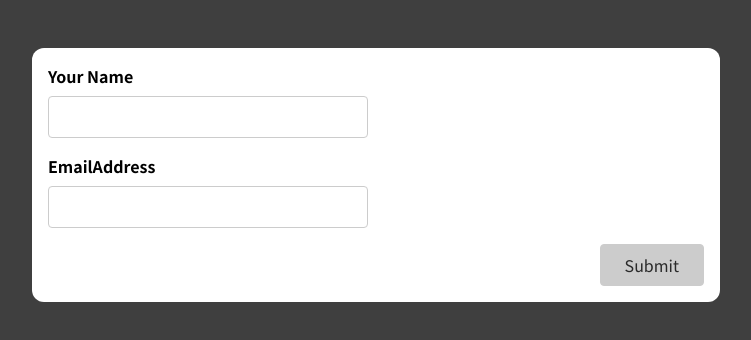
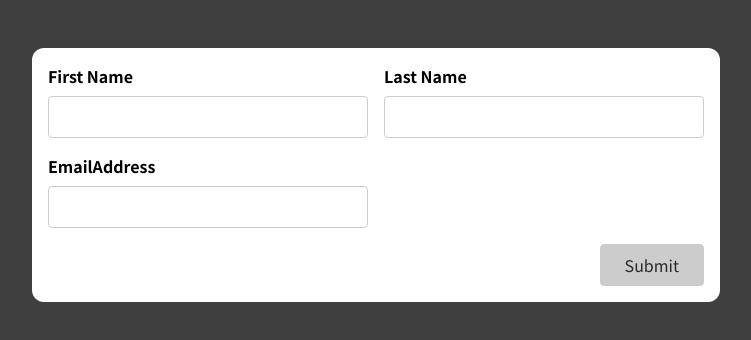
Before and after one commit to Madhurshani-Sivan/react-forms, a React (Create React App) app: page / in a window 1280 px wide. Shown: the top 340 px of the page, without its empty margins (264-1015 px from the left). Built offline with nearby package versions, Linux system fonts and the light colour scheme.

Commit message:
apply hook to BasicForm component

```diff
--- a/src/App.js
+++ b/src/App.js
@@ -1,9 +1,9 @@
-import SimpleInput from './components/SimpleInput';
+import BasicForm from "./components/BasicForm";
 
 function App() {
   return (
     <div className="app">
-      <SimpleInput />
+      <BasicForm />
     </div>
   );
 }
--- a/src/components/BasicForm.js
+++ b/src/components/BasicForm.js
@@ -1,22 +1,120 @@
+import useInput from "../hooks/use-input";
+
 const BasicForm = (props) => {
+  const {
+    value: enteredFirstName,
+    isValid: enteredFirstNameIsValid,
+    hasError: firstNameInputHasError,
+    valueChangeHandler: firstNameChangedHandler,
+    inputBlurHandler: firstNameBlurHandler,
+    reset: resetFirstNameInput,
+  } = useInput((value) => value.trim() !== "");
+
+  const {
+    value: enteredLastName,
+    isValid: enteredLastNameIsValid,
+    hasError: lastNameInputHasError,
+    valueChangeHandler: lastNameChangedHandler,
+    inputBlurHandler: lastNameBlurHandler,
+    reset: resetLastNameInput,
+  } = useInput((value) => value.trim() !== "");
+
+  const {
+    value: enteredEmail,
+    isValid: enteredEmailIsValid,
+    hasError: emailInputHasError,
+    valueChangeHandler: emailChangedHandler,
+    inputBlurHandler: emailBlurHandler,
+    reset: resetEmailInput,
+  } = useInput((value) => value.includes("@"));
+
+  let formIsValid = false;
+
+  if (
+    enteredFirstNameIsValid &&
+    enteredLastNameIsValid &&
+    enteredEmailIsValid
+  ) {
+    formIsValid = true;
+  }
+
+  const formSubmissionHandler = (event) => {
+    event.preventDefault();
+
+    if (
+      !enteredFirstNameIsValid ||
+      !enteredLastNameIsValid ||
+      !enteredEmailIsValid
+    ) {
+      return;
+    }
+
+    console.log(enteredFirstName);
+    console.log(enteredLastName);
+    console.log(enteredEmail);
+    // nameInputRef.current.value = ""; (NOT IDEAL, DON'T MANIPULATE THE DOM)
+    resetFirstNameInput();
+    resetLastNameInput();
+    resetEmailInput();
+  };
+
+  const firstNameInputClasses = firstNameInputHasError
+    ? "form-control invalid"
+    : "form-control";
+
+  const lastNameInputClasses = lastNameInputHasError
+    ? "form-control invalid"
+    : "form-control";
+
+  const emailInputClasses = emailInputHasError
+    ? "form-control invalid"
+    : "form-control";
+
   return (
-    <form>
-      <div className='control-group'>
-        <div className='form-control'>
-          <label htmlFor='name'>First Name</label>
-          <input type='text' id='name' />
+    <form onSubmit={formSubmissionHandler}>
+      <div className="control-group">
+        <div className={firstNameInputClasses}>
+          <label htmlFor="fname">First Name</label>
+          <input
+            type="text"
+            id="fname"
+            onChange={firstNameChangedHandler}
+            value={enteredFirstName}
+            onBlur={firstNameBlurHandler}
+          />
+          {firstNameInputHasError && (
+            <p className="error-text">Name must not be empty</p>
+          )}
         </div>
-        <div className='form-control'>
-          <label htmlFor='name'>Last Name</label>
-          <input type='text' id='name' />
+        <div className={lastNameInputClasses}>
+          <label htmlFor="lname">Last Name</label>
+          <input
+            type="text"
+            id="lname"
+            onChange={lastNameChangedHandler}
+            value={enteredLastName}
+            onBlur={lastNameBlurHandler}
+          />
+          {lastNameInputHasError && (
+            <p className="error-text">Name must not be empty</p>
+          )}
         </div>
       </div>
-      <div className='form-control'>
-        <label htmlFor='name'>E-Mail Address</label>
-        <input type='text' id='name' />
+      <div className={emailInputClasses}>
+        <label htmlFor="email">EmailAddress</label>
+        <input
+          type="email"
+          id="email"
+          onChange={emailChangedHandler}
+          value={enteredEmail}
+          onBlur={emailBlurHandler}
+        />
+        {emailInputHasError && (
+          <p className="error-text">Please enter a valid email</p>
+        )}
       </div>
-      <div className='form-actions'>
-        <button>Submit</button>
+      <div className="form-actions">
+        <button disabled={!formIsValid}>Submit</button>
       </div>
     </form>
   );
```
